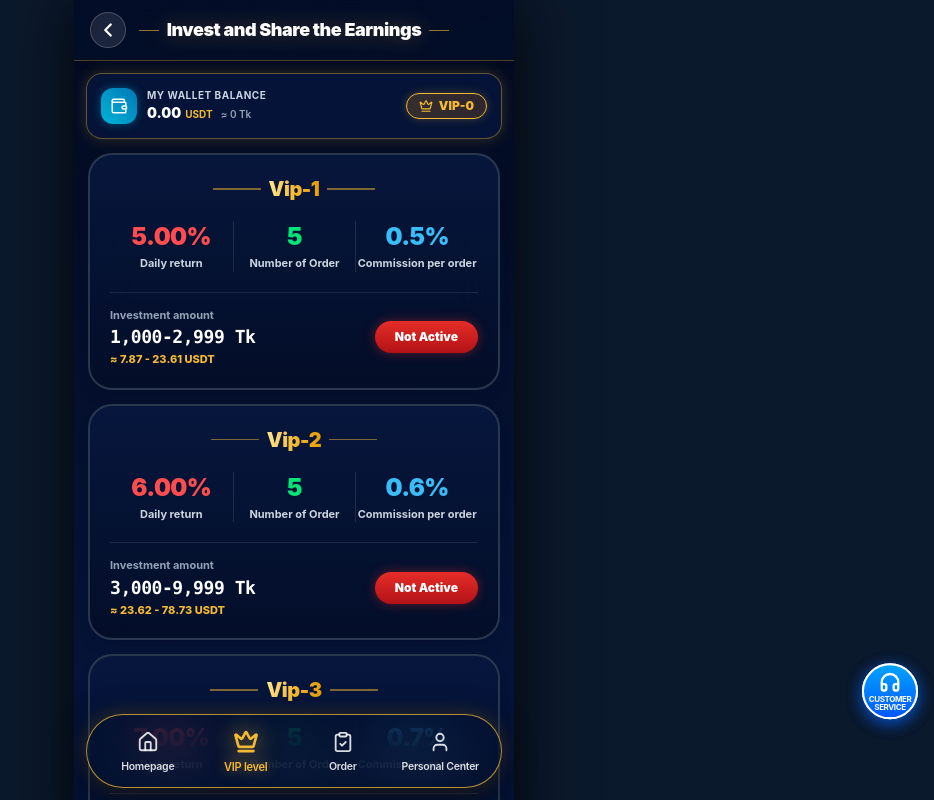
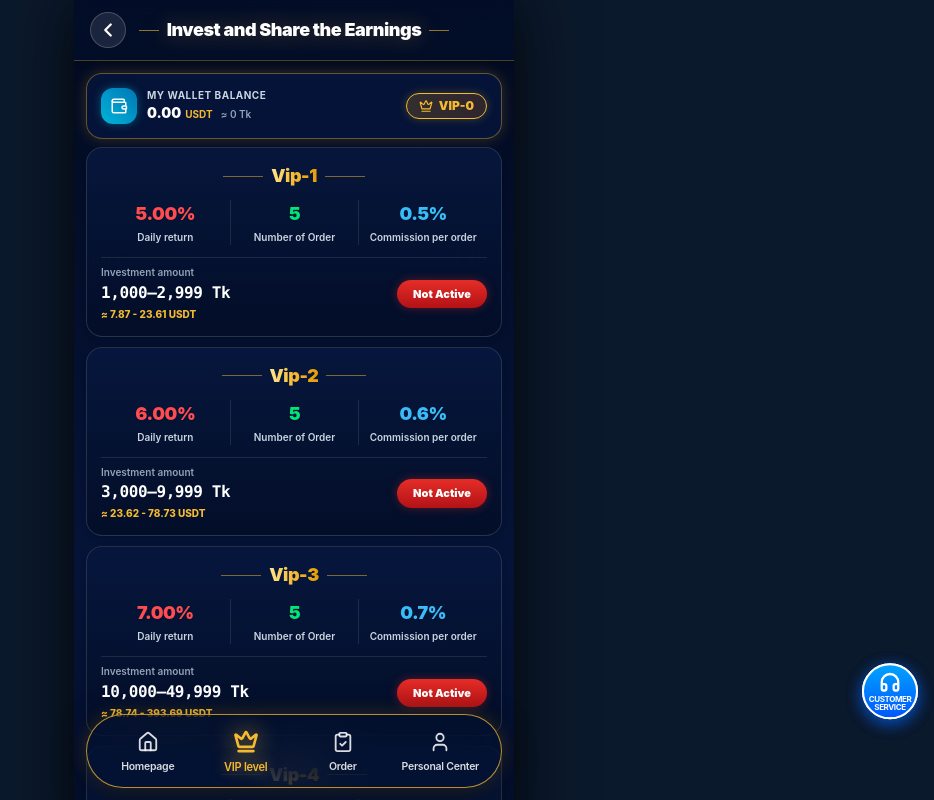
Before and after one commit to joyassroy/jexo-capital, a Next.js app: page /vip in a window 1280 px wide. Shown: the top 800 px of the page, without its empty margins (346-1280 px from the left). Built offline with nearby package versions, Linux system fonts and the light colour scheme; no server answers.

Commit message:
Make VIP tier cards compact and reduce card padding and spacing

```diff
--- a/src/app/vip/page.tsx
+++ b/src/app/vip/page.tsx
@@ -237,8 +237,8 @@ export default function VipPage() {
           </div>
         </div>
 
-        {/* VIP Packages List (4 Tiers) */}
-        <div className="p-3.5 space-y-3.5 max-w-[440px] mx-auto">
+        {/* VIP Packages List (4 Tiers) - Compact & Sleek */}
+        <div className="px-3 py-2 space-y-2.5 max-w-[440px] mx-auto">
           {VIP_PLANS.map((item) => {
             const isActive = user?.vipLevel === item.level;
             const isCompleted = user ? user.vipLevel > item.level : false;
@@ -246,71 +246,71 @@ export default function VipPage() {
             return (
               <div
                 key={item.id}
-                className={`p-4 sm:p-5 rounded-3xl bg-gradient-to-b from-[#07173e]/90 to-[#030e28]/95 backdrop-blur-xl border-2 transition-all relative overflow-hidden ${
+                className={`p-3 sm:p-3.5 rounded-2xl bg-gradient-to-b from-[#07173e]/90 to-[#030e28]/95 backdrop-blur-xl border transition-all relative overflow-hidden ${
                   isActive
-                    ? "border-[#f5ba31] shadow-[0_0_25px_rgba(245,186,49,0.4)] ring-2 ring-[#f5ba31]/30"
-                    : "border-slate-700/80 hover:border-[#f5ba31]/50 shadow-lg"
+                    ? "border-[#f5ba31] shadow-[0_0_18px_rgba(245,186,49,0.35)] ring-1 ring-[#f5ba31]/30"
+                    : "border-slate-700/70 hover:border-[#f5ba31]/40 shadow-md"
                 }`}
               >
                 {/* Active Level glowing badge */}
                 {isActive && (
-                  <div className="absolute top-0 right-0 bg-gradient-to-l from-emerald-500 to-emerald-600 text-white text-[9px] font-black uppercase px-3 py-0.5 rounded-bl-xl shadow-[0_0_8px_rgba(16,185,129,0.5)] flex items-center gap-1">
-                    <Sparkles size={10} /> Active Plan
+                  <div className="absolute top-0 right-0 bg-gradient-to-l from-emerald-500 to-emerald-600 text-white text-[8.5px] font-black uppercase px-2.5 py-0.5 rounded-bl-lg shadow-[0_0_8px_rgba(16,185,129,0.5)] flex items-center gap-1">
+                    <Sparkles size={9} /> Active
                   </div>
                 )}
 
                 {/* VIP Title Header with decorative lines */}
-                <div className="flex items-center justify-center gap-2 mb-2">
-                  <span className="h-[1.5px] w-12 bg-[#f5ba31]/50" />
-                  <h3 className="text-xl font-black bg-gradient-to-r from-[#ffe58f] via-[#f5ba31] to-[#e69e05] bg-clip-text text-transparent tracking-tight">
+                <div className="flex items-center justify-center gap-2 mb-1">
+                  <span className="h-[1px] w-8 sm:w-10 bg-[#f5ba31]/50" />
+                  <h3 className="text-base sm:text-lg font-black bg-gradient-to-r from-[#ffe58f] via-[#f5ba31] to-[#e69e05] bg-clip-text text-transparent tracking-tight">
                     {item.name}
                   </h3>
-                  <span className="h-[1.5px] w-12 bg-[#f5ba31]/50" />
+                  <span className="h-[1px] w-8 sm:w-10 bg-[#f5ba31]/50" />
                 </div>
 
                 {/* 3 Metrics: Daily return | Number of Order | Commission per order */}
-                <div className="grid grid-cols-3 divide-x divide-white/10 text-center py-2.5">
+                <div className="grid grid-cols-3 divide-x divide-white/10 text-center py-1.5">
                   <div>
-                    <div className="text-xl sm:text-2xl font-black text-[#ff4d4f] tracking-tight drop-shadow-sm">
+                    <div className="text-base sm:text-lg font-black text-[#ff4d4f] tracking-tight drop-shadow-sm">
                       {item.dailyReturn}
                     </div>
-                    <div className="text-[11px] font-bold text-slate-300 mt-0.5">
+                    <div className="text-[10px] font-semibold text-slate-300 mt-0.5">
                       Daily return
                     </div>
                   </div>
 
                   <div>
-                    <div className="text-xl sm:text-2xl font-black text-[#00e676] tracking-tight drop-shadow-sm">
+                    <div className="text-base sm:text-lg font-black text-[#00e676] tracking-tight drop-shadow-sm">
                       {item.numberOfOrders}
                     </div>
-                    <div className="text-[11px] font-bold text-slate-300 mt-0.5">
+                    <div className="text-[10px] font-semibold text-slate-300 mt-0.5">
                       Number of Order
                     </div>
                   </div>
 
                   <div>
-                    <div className="text-xl sm:text-2xl font-black text-[#38bdf8] tracking-tight drop-shadow-sm">
+                    <div className="text-base sm:text-lg font-black text-[#38bdf8] tracking-tight drop-shadow-sm">
                       {item.commissionPerOrder}
                     </div>
-                    <div className="text-[11px] font-bold text-slate-300 mt-0.5">
+                    <div className="text-[10px] font-semibold text-slate-300 mt-0.5">
                       Commission per order
                     </div>
                   </div>
                 </div>
 
                 {/* Divider Line */}
-                <div className="border-t border-white/10 my-2.5" />
+                <div className="border-t border-white/10 my-1.5" />
 
                 {/* Investment Amount & Action Button Row */}
-                <div className="flex items-center justify-between pt-1">
+                <div className="flex items-center justify-between pt-0.5">
                   <div>
-                    <div className="text-[11px] font-bold text-slate-400">
+                    <div className="text-[10px] font-semibold text-slate-400 leading-tight">
                       Investment amount
                     </div>
-                    <div className="text-base sm:text-lg font-black text-white font-mono tracking-tight">
-                      {item.minBDT.toLocaleString()}-{item.maxBDT.toLocaleString()} Tk
+                    <div className="text-sm sm:text-base font-black text-white font-mono tracking-tight mt-0.5">
+                      {item.minBDT.toLocaleString()}–{item.maxBDT.toLocaleString()} Tk
                     </div>
-                    <div className="text-[11px] font-extrabold text-[#f5ba31] flex items-center gap-1">
+                    <div className="text-[10px] font-extrabold text-[#f5ba31] flex items-center gap-1 mt-0.5">
                       <span>≈ {item.minUSDT} - {item.maxUSDT} USDT</span>
                     </div>
                   </div>
@@ -320,15 +320,15 @@ export default function VipPage() {
                     {isActive ? (
                       <button
                         disabled
-                        className="px-5 py-2 rounded-full bg-gradient-to-b from-[#00b040] to-[#008a30] text-white font-black text-xs shadow-[0_0_12px_rgba(0,176,64,0.4)] flex items-center gap-1 cursor-default"
+                        className="px-4 py-1.5 rounded-full bg-gradient-to-b from-[#00b040] to-[#008a30] text-white font-black text-[11px] shadow-[0_0_10px_rgba(0,176,64,0.35)] flex items-center gap-1 cursor-default"
                       >
-                        <Check size={14} className="stroke-[3]" />
+                        <Check size={13} className="stroke-[3]" />
                         <span>Active</span>
                       </button>
                     ) : isCompleted ? (
                       <button
                         disabled
-                        className="px-4 py-2 rounded-full bg-slate-700 text-slate-400 font-black text-xs shadow-sm cursor-default"
+                        className="px-3.5 py-1.5 rounded-full bg-slate-700 text-slate-400 font-bold text-[11px] shadow-sm cursor-default"
                       >
                         Completed
                       </button>
@@ -336,7 +336,7 @@ export default function VipPage() {
                       <button
                         type="button"
                         onClick={() => openBuyModal(item)}
-                        className="px-5 py-2 rounded-full bg-gradient-to-b from-[#e52d27] to-[#b31217] text-white font-black text-xs shadow-[0_0_12px_rgba(229,45,39,0.4)] hover:brightness-110 active:scale-95 transition-all flex items-center gap-1 cursor-pointer"
+                        className="px-4 py-1.5 rounded-full bg-gradient-to-b from-[#e52d27] to-[#b31217] text-white font-black text-[11px] shadow-[0_0_10px_rgba(229,45,39,0.35)] hover:brightness-110 active:scale-95 transition-all flex items-center gap-1 cursor-pointer"
                       >
                         <span>Not Active</span>
                       </button>
```
